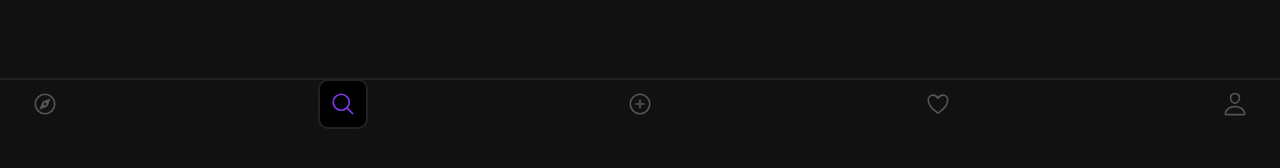
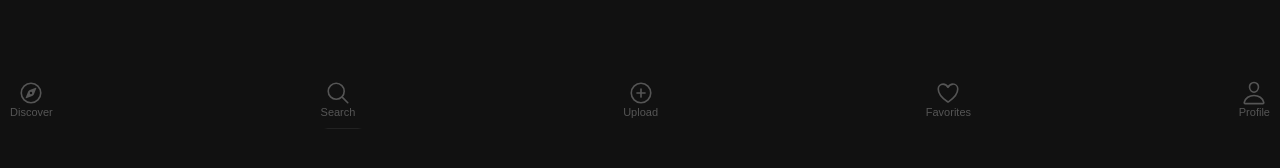
Before and after one commit to danielpalmares/foodie, a React (Create React App) app: page /search in a window 1280 px wide. Shown: the part 672-840 px from the top of the page. Built offline with nearby package versions, Linux system fonts and the light colour scheme; no server answers.

Commit message:
navigation as styled components

```diff
--- /dev/null
+++ b/src/components/Navigation/index.jsx
@@ -0,0 +1,52 @@
+import React from 'react';
+import { Link } from 'react-router-dom';
+
+import {
+  IoCompassOutline,
+  IoSearchOutline,
+  IoAddCircleOutline,
+  IoHeartOutline,
+  IoPersonOutline,
+} from 'react-icons/io5';
+import { NavContainer } from './styles';
+
+export default function Navigation() {
+  return (
+    <NavContainer>
+      <Link to="/discover">
+        <button>
+          <IoCompassOutline size={26} />
+          <span>Discover</span>
+        </button>
+      </Link>
+
+      <Link to="/search">
+        <button>
+          <IoSearchOutline size={26} />
+          <span>Search</span>
+        </button>
+      </Link>
+
+      <Link to="/upload">
+        <button>
+          <IoAddCircleOutline size={26} />
+          <span>Upload</span>
+        </button>
+      </Link>
+
+      <Link to="/favorites">
+        <button>
+          <IoHeartOutline size={26} />
+          <span>Favorites</span>
+        </button>
+      </Link>
+
+      <Link to="/profile">
+        <button>
+          <IoPersonOutline size={26} />
+          <span>Profile</span>
+        </button>
+      </Link>
+    </NavContainer>
+  );
+}
--- /dev/null
+++ b/src/components/Navigation/styles.js
@@ -0,0 +1,41 @@
+import styled from 'styled-components';
+
+export const NavContainer = styled.nav`
+  display: flex;
+  align-items: center;
+  justify-content: space-between;
+
+  width: 100%;
+  height: auto;
+
+  background: #111;
+  padding: 1rem;
+
+  position: fixed;
+  left: 0;
+  bottom: 0;
+  z-index: 100;
+
+  a {
+    button {
+      background: none;
+      outline: none;
+      border: none;
+      display: flex;
+      flex-direction: column;
+      align-items: center;
+      justify-content: center;
+
+      color: #555;
+      cursor: pointer;
+
+      &:active {
+        color: #8338ec;
+      }
+
+      span {
+        font-size: 1.1rem;
+      }
+    }
+  }
+`;
--- a/src/pages/Layout.jsx
+++ b/src/pages/Layout.jsx
@@ -1,7 +1,7 @@
 import React from 'react';
 
 import Header from '../components/Header';
-import Navigation from '../components/Navigation';
+import Navigation from '../components/Navigation/index';
 
 export default function Layout({ children, hasBackPageBtn, onlyBackBtn }) {
   const hasBackPage = hasBackPageBtn;
--- a/src/pages/Profile/_index.jsx
+++ b/src/pages/Profile/_index.jsx
@@ -1,4 +1,4 @@
-import React, { useLayoutEffect } from 'react';
+import React from 'react';
 import { Container, Stats, Missions } from './styles';
 
 import Layout from '../Layout';
```
